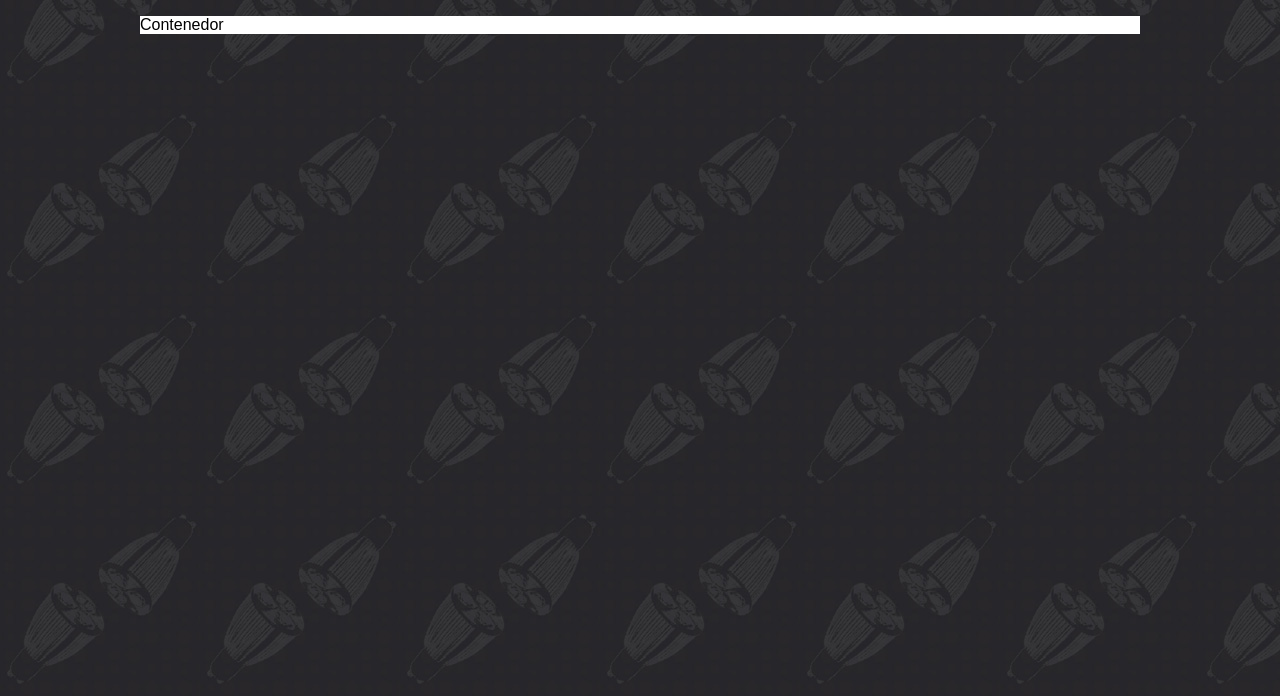
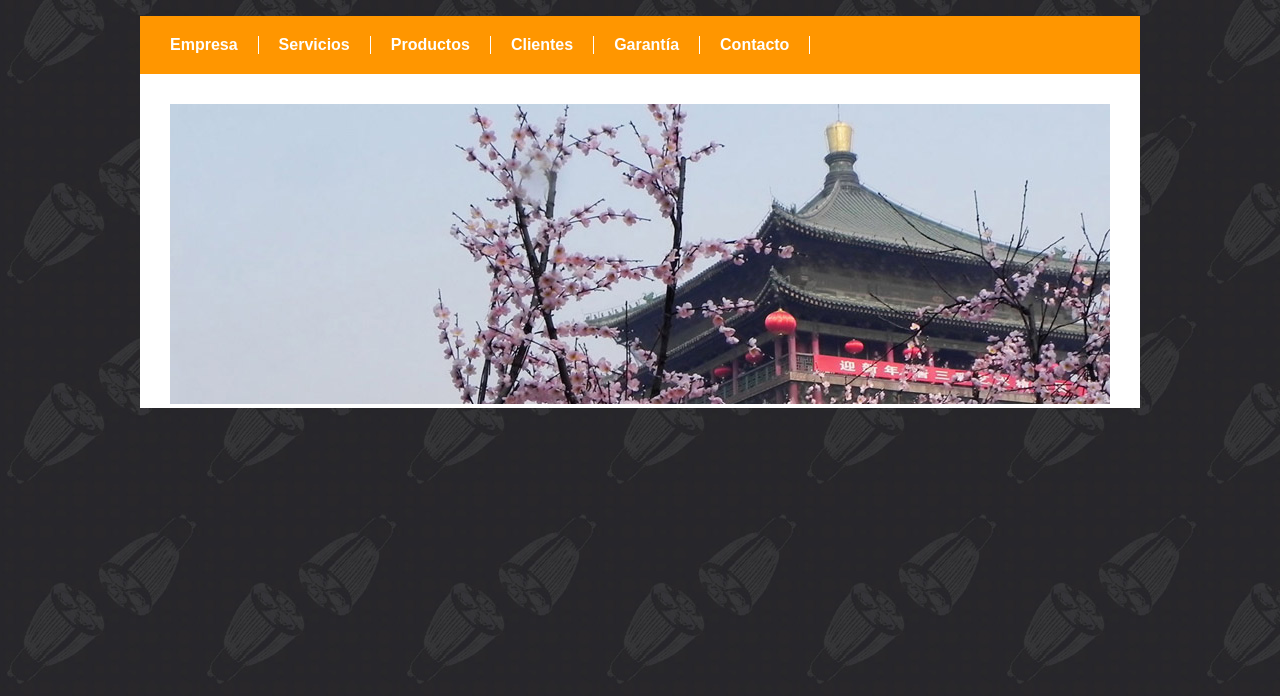
Before and after one commit to belutaboada/sitioparaarmar, a plain HTML site: page Index.html in a window 1280 px wide. Shown: the part 104-800 px from the top of the page. Drawn offline with Linux system fonts and the light colour scheme.

Commit message:
clase 2-5 modificaciones

```diff
--- a/Index.html
+++ b/Index.html
@@ -15,8 +15,31 @@
         <h1>The Energy Factory</h1>
     </div>
     <div class="contenedor">
-        Contenedor
-
+        <div class="nav">
+            <ul class="nav-lista">
+                <li class="nav-lista_item">
+                    <a href="#">Empresa</a>
+                </li>
+                <li class="nav-lista_item">
+                    <a href="#">Servicios</a>
+                </li>
+                <li class="nav-lista_item">
+                    <a href="#">Productos</a>
+                </li class="nav-lista_item">
+                <li class="nav-lista_item">
+                    <a href="#">Clientes</a>
+                </li>
+                <li class="nav-lista_item">
+                    <a href="#">Garantía</a>
+                </li>
+                <li class="nav-lista_item">
+                    <a href="#">Contacto</a>
+                </li>
+            </ul>
+        </div> <!--cierra .nav-->
+        <div class="slider">
+            <img src="images/slide/1.jpg" alt="foto de templo chino">
+        </div> <!--Cierra Slider-->
 
     </div>
     <!--no debería tener nada acá-->
--- a/sitio.css
+++ b/sitio.css
@@ -38,3 +38,45 @@ body {
     /* aplico la variable como color de fondo usando var() */
     background-color: var(--blanco);
 }
+
+.nav {
+    background-color: var(--naranja);
+    /* separo usando el nav así me llevo el margen a todas las páginas */
+    margin-bottom: 30px;
+}
+
+.nav-lista {
+    /* elimina los pintitos de la lista */
+    list-style: none;
+    background-color: var(--naranja);
+    display: flex;
+    margin-left: 20px;
+    padding: 10px 0;
+    text-align: center;
+}
+
+.nav-lista_item {
+    padding:10px;
+
+}
+
+.nav a {
+    display: block;
+    color: var(--blanco);
+    border-right: 1px solid var(--blanco);
+    padding-right: 20px;
+    text-decoration: none;
+    font-weight: bold;
+}
+
+.nav a:hover {
+    background-color: yellow;
+    text-decoration: underline;
+    color: var(--naranja);
+}
+
+.slider{
+    background-color: white;
+    /* la imagen la centro como si fuera texto, pero siempre se aplica al elemento padre en este caso, .slider */
+    text-align: center;
+}
```
